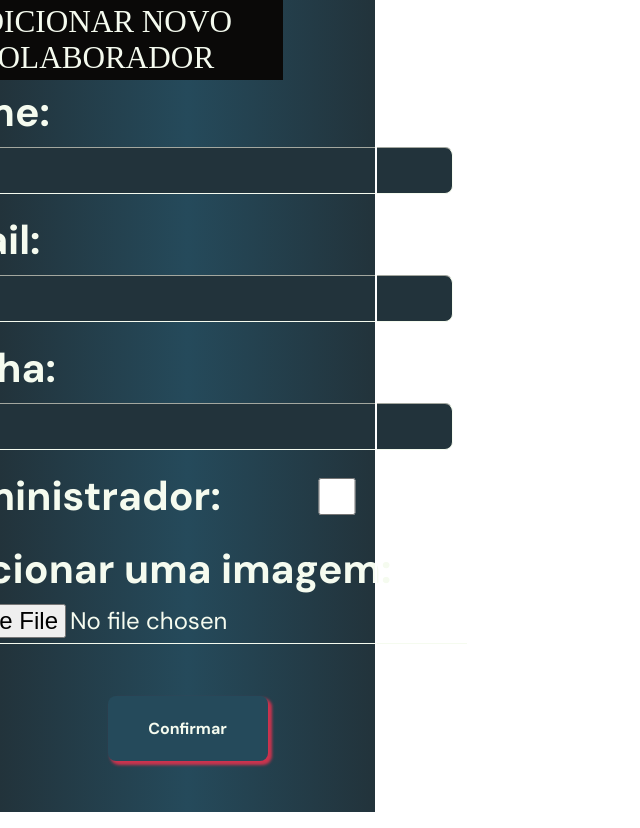
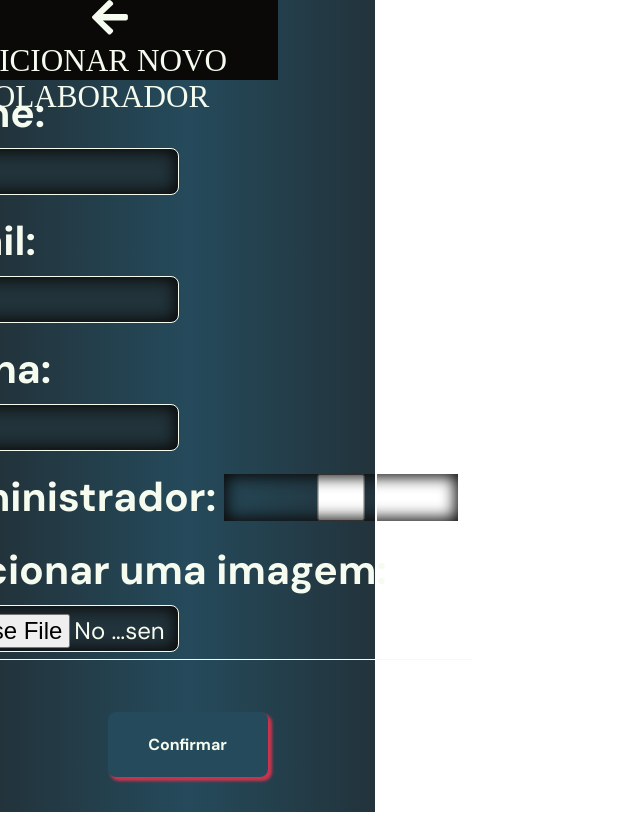
Before and after one commit to Grupo-2-Sustentare/sustentare-web, a React (Create React App) app: page /cadastro in a window 1280 px wide. Shown: the whole page, without its empty margins (0-640 px from the left). Built offline with nearby package versions, Linux system fonts and the light colour scheme; a web font is replaced by a local one.

Commit message:
275 Ajustes de fidelidade de protótipo e controle de qualidade no input.

```diff
--- a/src/components/TextInput/TextInput.jsx
+++ b/src/components/TextInput/TextInput.jsx
@@ -1,7 +1,20 @@
-export default function Input({ value, type, onChange, className }){
+const TIPOS_PERMITIDOS = ["text", "password"]
+
+export default function Input({ label, value, type, onChange}){
+
+    // Se o tipo não for permitido, dá exception.
+    if (!TIPOS_PERMITIDOS.includes(type)) throw new Error("Tipo não permitido ou não implementado. Medida de qualidade.")
+
+    // Criando a label, caso tenha sido informada.
+    let tagLabel = null;
+    if (label !== undefined){
+        tagLabel = <label>{label}</label>
+    }
+
     return (
-        <>
-            <input value={value} type={type} onChange={onChange} className={className}/>
-        </>
+        <div>
+            {tagLabel}
+            <input value={value} type={type} onChange={onChange}/>
+        </div>
     )
 }
--- a/src/components/TextInput/textInput.module.css
+++ b/src/components/TextInput/textInput.module.css
@@ -1,32 +1,22 @@
-.gunMetalInput{
-    background: var(--gunmetal);
-    border-color: var(--branco);
-    border-width: 0.5px;
-    height: 47px;
-    border-radius: 8px;
-    color: var(--branco);
-    padding-left: 10px;
-    box-shadow: var(--sombra-interna);
+div{
+    display: flex;
+    flex-direction: column;
+    align-items: start;
+    gap: 8px;
 }
 
-.whiteInput{
-    align-self: center;
-    background: var(--branco);
-    border-color: var(--gunmetal);
-    border-width: 0.5px;
-    height: 37px;
-    width: 95%;
+input{
+    height: 47px;
+    width: 262px;
+    padding: 8px;
+    background: var(--gunmetal);
+    border: var(--borda-branca);
     border-radius: 8px;
-    color: var(--gunmetal);
-    box-shadow: var(--sombra-interna);
-    padding-left: 10px;
+    box-shadow: var(--sombra-in-escura);
 }
 
-.checkBox{
-    height: 37px;
-    width: 95%;
-    border-radius: 8px;
-    color: var(--gunmetal);
-    padding-left: 10px;
-
+label{
+    max-width: 262px;
+    font-size: 1.3em;
+    font-weight: 500;
 }
```
